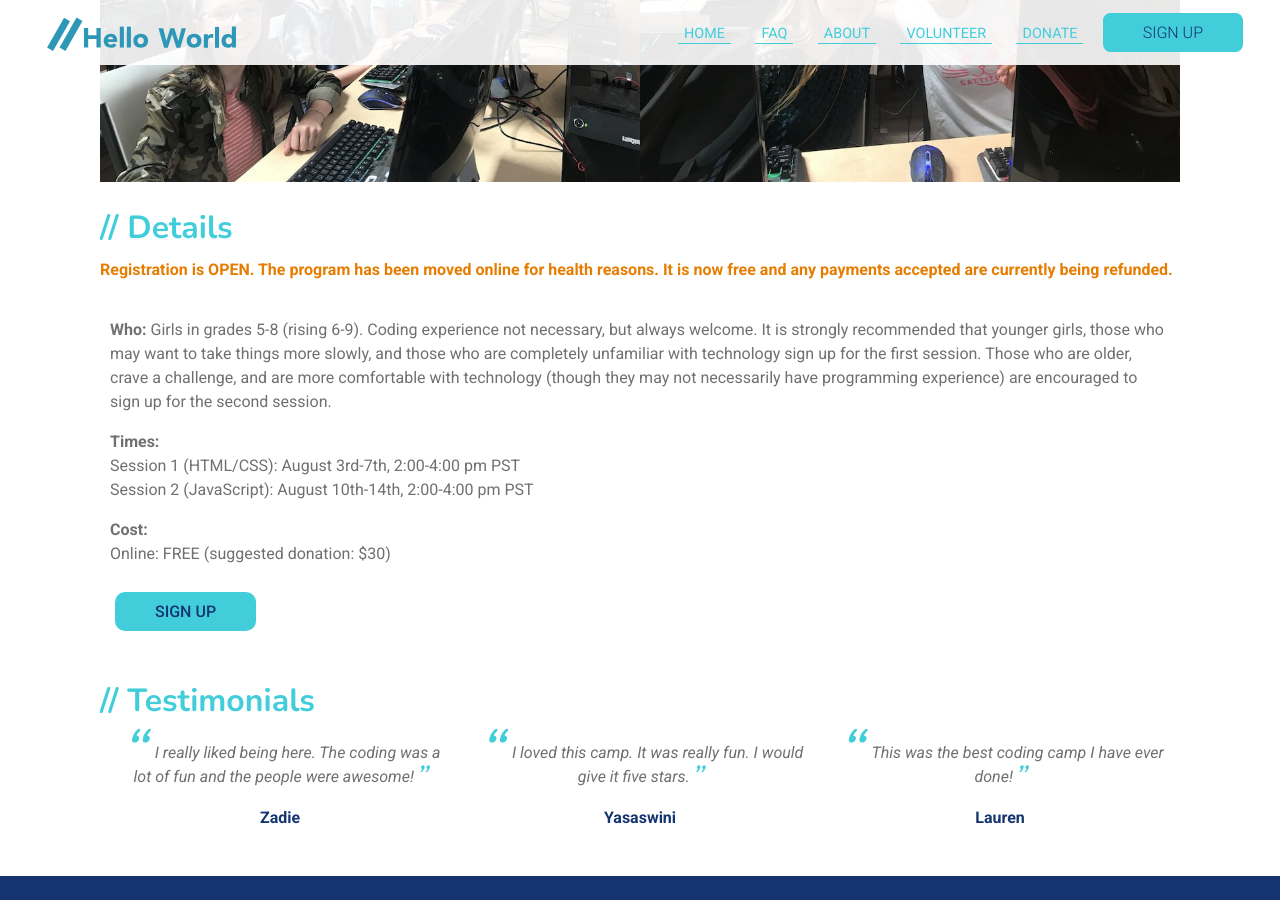
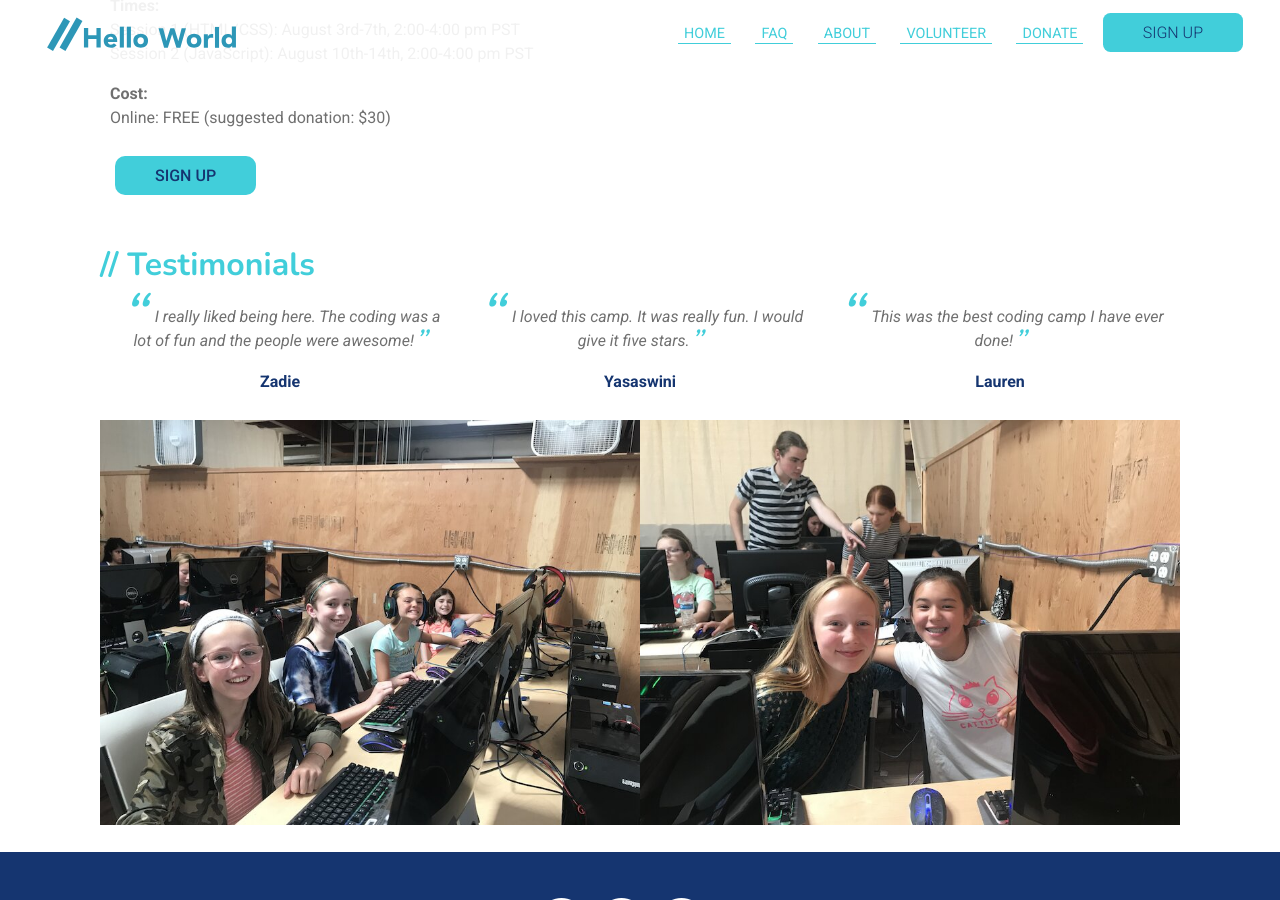
Before and after one commit to bit-by-bit-coding/bxb-website, a Jekyll site: the page built from index.html, in a window 1280 px wide and 900 px high, scrolled down 608 px. Built offline with Jekyll 4.4.1, drawn with Linux system fonts in a browser that asks for light colours; nearby versions of some CDN libraries.

Commit message:
remove warning

```diff
--- a/index.html
+++ b/index.html
@@ -7,19 +7,10 @@ scripts:
 style: index.css
 ---
 
-<!--Photos-->
-<div class="section">
-    <div class="home-photos">
-        <img src="imgs/Row.jpg">
-        <img src="imgs/BunnyEars.jpg">
-    </div>
-</div>
-
 <!--Details-->
 <div class="section">
     <h2>Details</h2>
     <div>
-        <div id="warning"><strong>Registration is OPEN. The program has been moved online for health reasons. It is now free and any payments accepted are currently being refunded.</strong></div>
         <div class="details-container">
             <div class="details-item">
                 <div>
@@ -78,3 +69,11 @@ style: index.css
         </span>
     </div>
 </div>
+
+<!--Photos-->
+<div class="section">
+    <div class="home-photos">
+        <img src="imgs/Row.jpg">
+        <img src="imgs/BunnyEars.jpg">
+    </div>
+</div>
```
